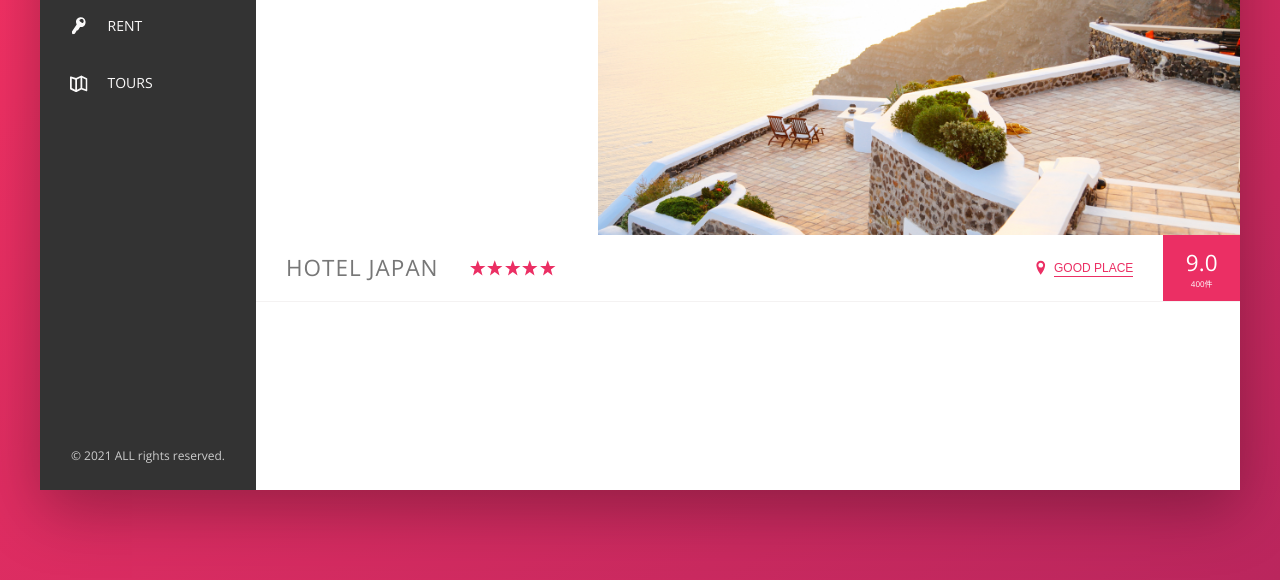
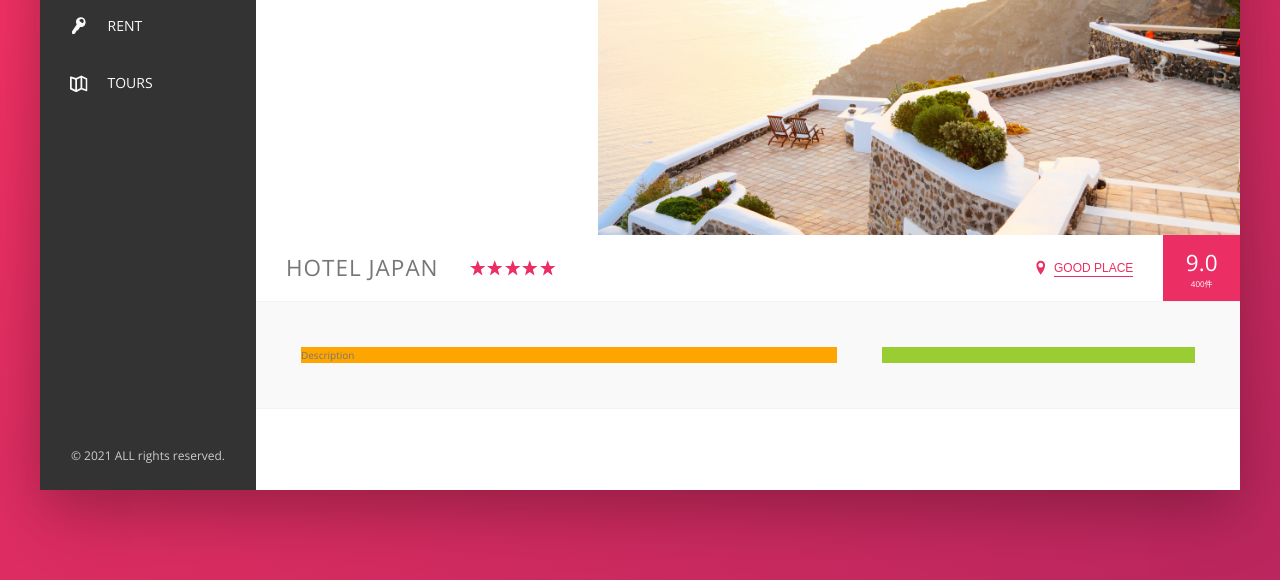
Before and after one commit to y0913/html-practice, a website: page project-2/index.html in a window 1280 px wide. Shown: the part 300-880 px from the top of the page. Drawn offline with nearby package versions, Linux system fonts and the light colour scheme.

Commit message:
update: スタイルの更新

```diff
--- a/project-2/index.html
+++ b/project-2/index.html
@@ -128,6 +128,15 @@
                             <div class="overview__rating-count">400件</div>
                         </div>
                     </div>
+
+                    <div class="detail">
+                        <div class="description">
+                            Description
+                        </div>
+                        <div class="user-reviews">
+
+                        </div>
+                    </div>
                 </main>
             </div>
         </div>
--- a/project-2/sass/_components.scss
+++ b/project-2/sass/_components.scss
@@ -268,6 +268,24 @@
   }
 }
 
+.detail {
+  display: flex;
+  padding: 4.5rem;
+  background-color: var(--color-grey-light-1);
+  border-bottom: 1px solid var(--color-grey-light-2);
+}
+
+.description {
+  background-color: orange;
+  flex: 0 0 60%;
+  margin-right: 4.5rem;
+}
+
+.user-reviews {
+  background-color: yellowgreen;
+  flex: 1;
+}
+
 @keyframes pulse {
   0% {
     transform: scale(1);
```
Also changed, not shown: project-2/css/style.css.
